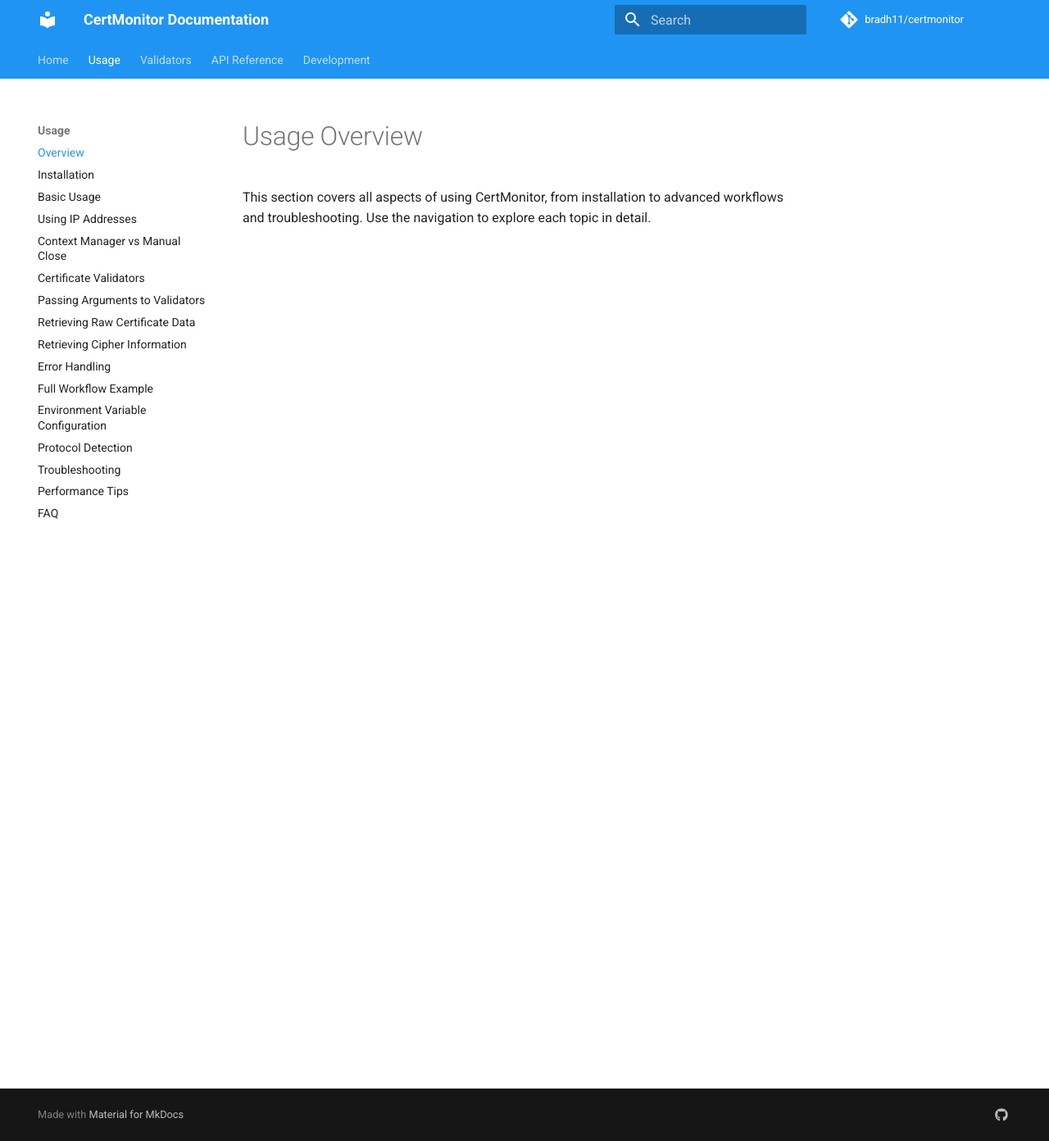
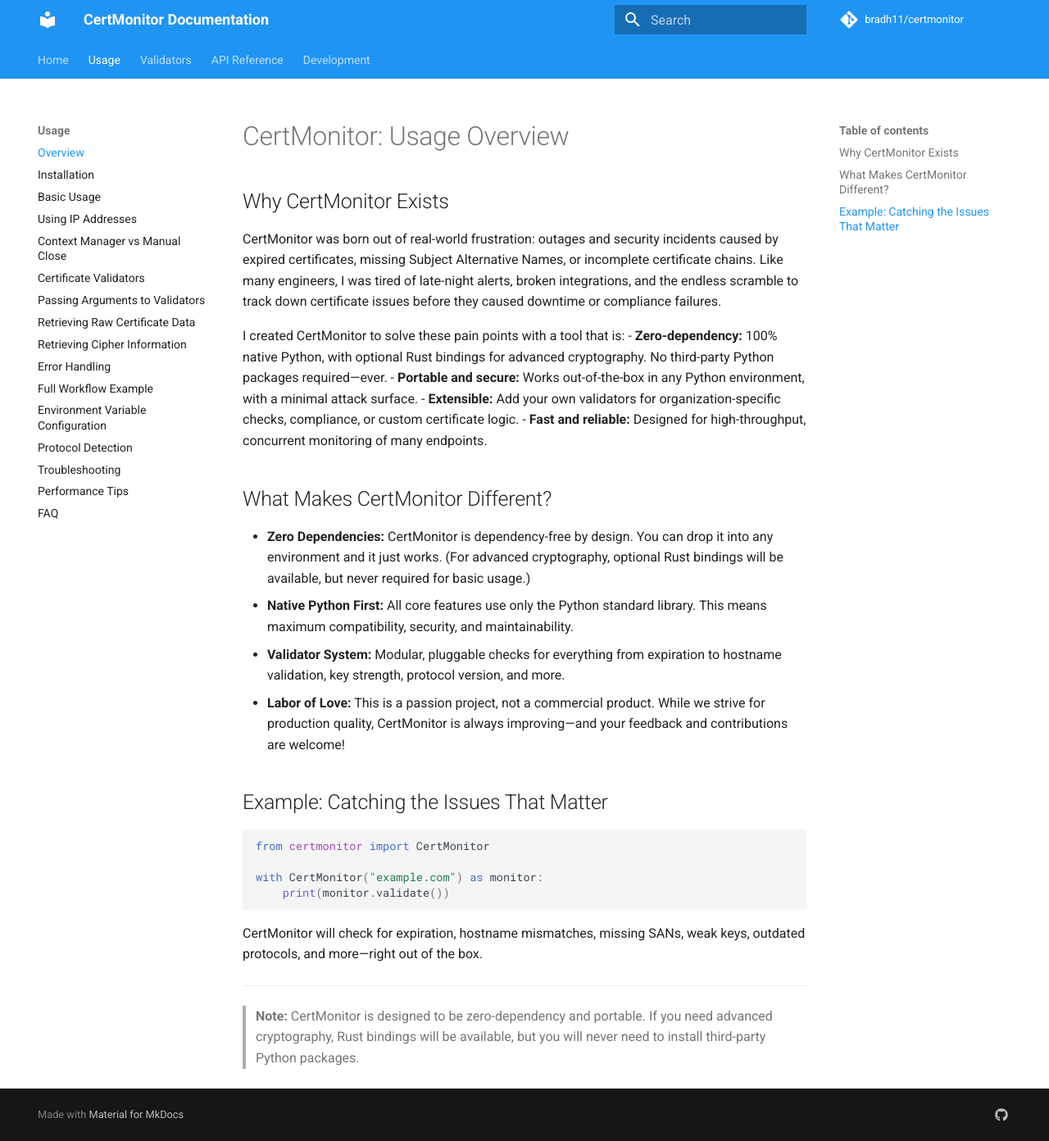
Before and after one commit to cdtomkins/certmonitor, an MkDocs documentation site: the page built from docs/usage/index.md, in a window 1280 px wide and 1392 px high. Shown: the whole window at 82% size. Built offline with MkDocs 1.6.1 and Material for MkDocs 9.7.7, drawn with Linux system fonts in a browser that asks for light colours; comment, search, counter and statistics services are not loaded.

Commit message:
docs: enhance usage overview with detailed explanations and examples

````diff
--- a/docs/usage/index.md
+++ b/docs/usage/index.md
@@ -1,3 +1,33 @@
-# Usage Overview
+# CertMonitor: Usage Overview
 
-This section covers all aspects of using CertMonitor, from installation to advanced workflows and troubleshooting. Use the navigation to explore each topic in detail.
+## Why CertMonitor Exists
+
+CertMonitor was born out of real-world frustration: outages and security incidents caused by expired certificates, missing Subject Alternative Names, or incomplete certificate chains. Like many engineers, I was tired of late-night alerts, broken integrations, and the endless scramble to track down certificate issues before they caused downtime or compliance failures.
+
+I created CertMonitor to solve these pain points with a tool that is:
+- **Zero-dependency:** 100% native Python, with optional Rust bindings for advanced cryptography. No third-party Python packages required—ever.
+- **Portable and secure:** Works out-of-the-box in any Python environment, with a minimal attack surface.
+- **Extensible:** Add your own validators for organization-specific checks, compliance, or custom certificate logic.
+- **Fast and reliable:** Designed for high-throughput, concurrent monitoring of many endpoints.
+
+## What Makes CertMonitor Different?
+
+- **Zero Dependencies:** CertMonitor is dependency-free by design. You can drop it into any environment and it just works. (For advanced cryptography, optional Rust bindings will be available, but never required for basic usage.)
+- **Native Python First:** All core features use only the Python standard library. This means maximum compatibility, security, and maintainability.
+- **Validator System:** Modular, pluggable checks for everything from expiration to hostname validation, key strength, protocol version, and more.
+- **Labor of Love:** This is a passion project, not a commercial product. While we strive for production quality, CertMonitor is always improving—and your feedback and contributions are welcome!
+
+## Example: Catching the Issues That Matter
+
+```python
+from certmonitor import CertMonitor
+
+with CertMonitor("example.com") as monitor:
+    print(monitor.validate())
+```
+
+CertMonitor will check for expiration, hostname mismatches, missing SANs, weak keys, outdated protocols, and more—right out of the box.
+
+---
+
+> **Note:** CertMonitor is designed to be zero-dependency and portable. If you need advanced cryptography, Rust bindings will be available, but you will never need to install third-party Python packages.
````
